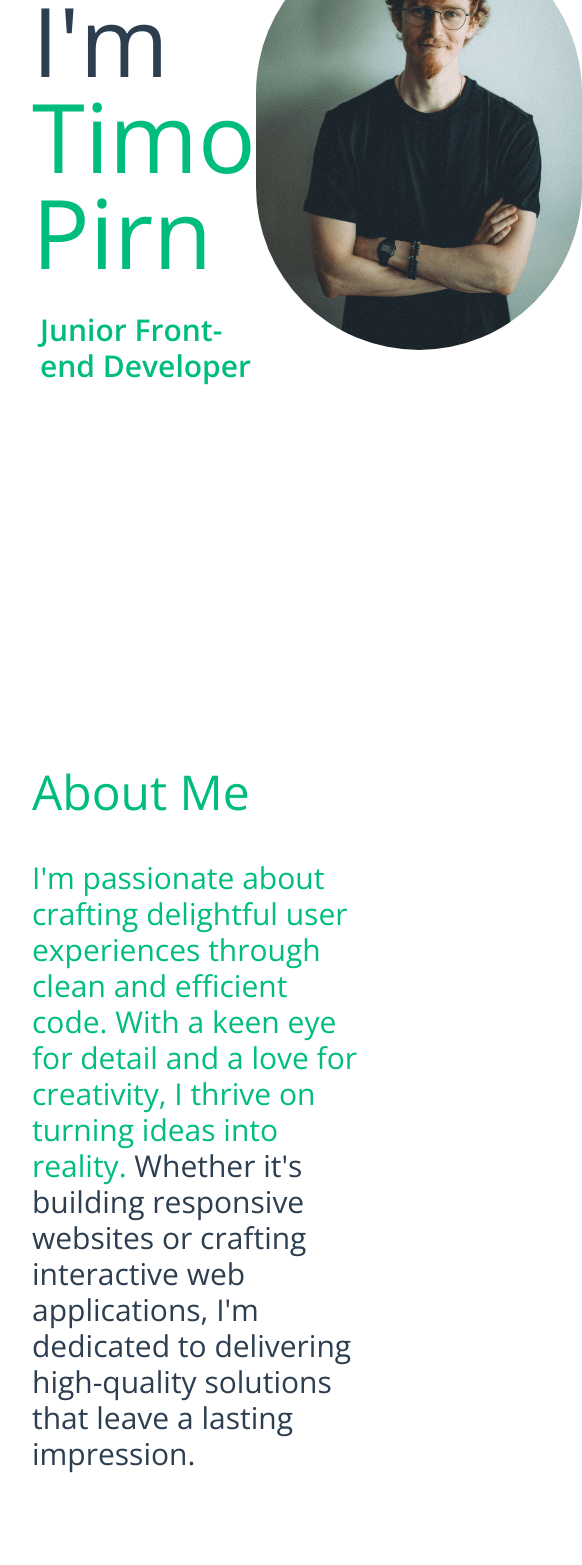
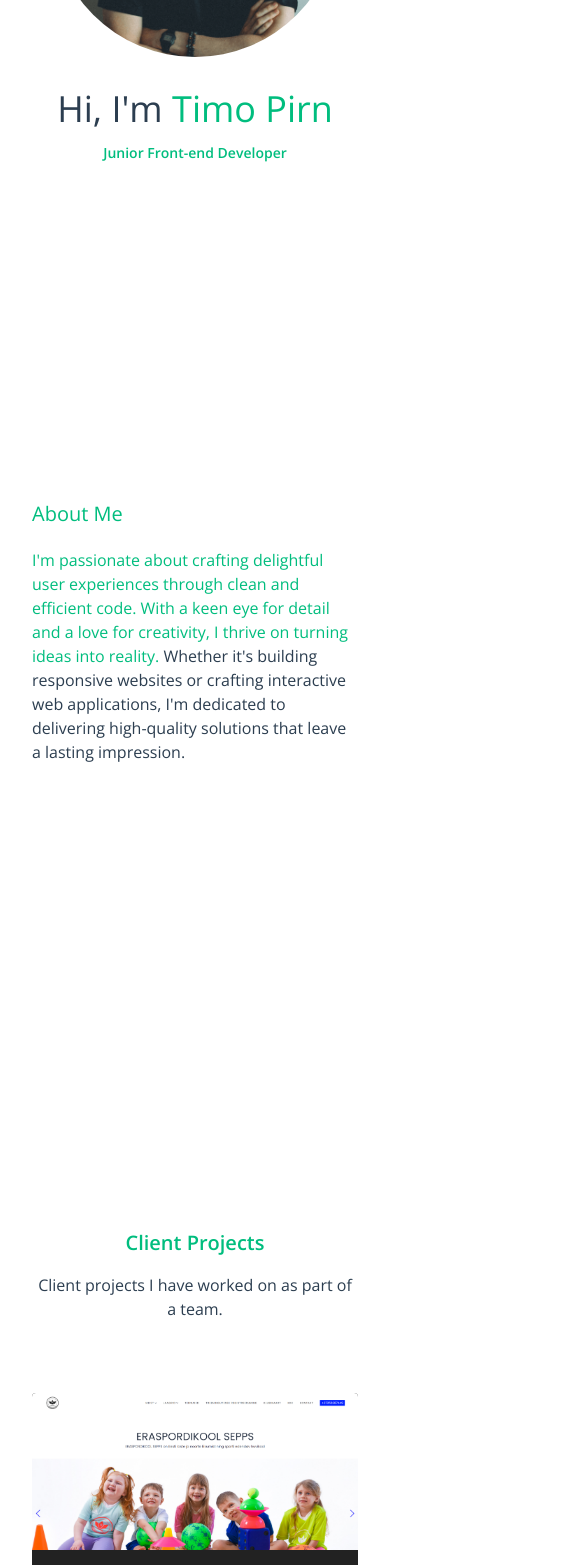
Before and after one commit to TimTimDev/dev-portfolio, a Vue app: page / in a window 390 px wide. Shown: the part 432-1997 px from the top of the page, 582 px wide, since content can reach past the window. Built offline with nearby package versions, Linux system fonts and the light colour scheme.

Commit message:
added styling for mobile views

```diff
--- a/src/components/AboutMe.vue
+++ b/src/components/AboutMe.vue
@@ -1,13 +1,8 @@
-<script setup>
-import IconPerson from '../components/icons/IconPerson.vue'
-</script>
-
 <template>
-
-    <div id="about" class="flex mb-96">
+    <div id="about" class="flex mb-[55vh]">
         <div class="text-left">
-            <h2 class="text-green text-5xl mb-11 ">About Me</h2>
-            <p class="text-3xl">
+            <h2 class="text-green text-xl sm:text-2xl md:text-3xl lg:text-4xl xl:text-5xl mb-5 md:mb-11 ">About Me</h2>
+            <p class="text-base sm:text-lg md:text-xl lg:text-2xl xl:text-3xl">
                 <span class="text-green">
                     I'm passionate about crafting delightful user experiences through clean and efficient code. With a keen eye for detail and a love for creativity, I thrive on turning ideas into reality.
                 </span>
--- a/src/components/Footer.vue
+++ b/src/components/Footer.vue
@@ -6,14 +6,13 @@ import IconMail from '../components/icons/IconMail.vue'
 
 <template>
     <div id="contact" class="bg-[#0f0f0f] w-full h-[25vh] text-gray flex flex-col justify-center items-center">
-        <div class="flex justify-evenly w-2/4">
+        <div class="flex justify-between sm:justify-evenly w-2/4">
             <a href="https://www.linkedin.com/in/timo-pirn-32b26a232/" target="_blank">
-                <IconLinkedIn class="transition duration-300 hover:text-green"/>
+                <IconLinkedIn class="transition duration-300 hover:text-green max-w-8 md:max-w-full"/>
             </a>
             <a href="https://github.com/TimTimDev" target="_blank">
-                <IconGithub class="transition duration-300 hover:text-green"/>
+                <IconGithub class="transition duration-300 hover:text-green max-w-8 md:max-w-full"/>
             </a>
         </div>
-
     </div>
 </template>
--- a/src/components/Header.vue
+++ b/src/components/Header.vue
@@ -1,5 +1,5 @@
 <template>
-    <nav class="bg-black flex justify-end text-green text-xl py-8">
+    <nav class="bg-black hidden sm:flex sm:justify-center xl:justify-end text-green text-base md:text-xl py-8">
         <a class="mr-12 hover:underline" href="#start">Start</a>
         <a class="mr-12 hover:underline" href="#about">About Me</a>
         <a class="mr-12 hover:underline" href="#projects">Projects</a>
--- a/src/components/HelloWorld.vue
+++ b/src/components/HelloWorld.vue
@@ -1,9 +1,9 @@
 <template>
-  <div id="start" class="flex items-center justify-between w-full mt-44 mb-96">
-    <div class="text-left">
-      <h1 class="text-8xl">Hi, I'm <span class="text-green">Timo Pirn</span></h1>
-      <h2 class="text-green font-semibold text-3xl mt-8 pl-2">Junior Front-end Developer</h2>
+  <div id="start" class="flex flex-col-reverse sm:flex-row items-center sm:justify-center w-full mt-[20vh] mb-[40vh]">
+    <div class="text-center sm:text-left sm:mr-8 lg:mr-12">
+      <h1 class="text-4xl md:text-5xl lg:text-7xl xl:text-8xl mt-8 sm:mt-0">Hi, I'm <span class="text-green">Timo Pirn</span></h1>
+      <h2 class="text-green font-semibold text-sm md:text-lg lg:text-2xl xl:text-3xl mt-3.5 sm:mt-8 sm:pl-2">Junior Front-end Developer</h2>
     </div>
-    <img alt="A picture of Timo" src="@/assets/Timo.webp" class="rounded-full w-[420px] h-[420px] object-cover object-top" />
+    <img alt="A picture of Timo" src="@/assets/Timo.webp" class="rounded-full object-cover object-top w-72 h-72 sm:w-64 sm:h-64 md:w-72 md:h-72 lg:w-80 lg:h-80 xl:w-[420px] xl:h-[420px]" />
   </div>
 </template>
--- a/src/components/LogoCarousel.vue
+++ b/src/components/LogoCarousel.vue
@@ -12,7 +12,7 @@ const logos = [
   { src: Html5, alt: 'HTML5' },
   { src: Css3, alt: 'CSS3' },
   { src: Javascript, alt: 'Javascript' },
-  { src: Tailwind, alt: 'Tailwind' },
+  { src: Tailwind, alt: 'TailwindCSS' },
   { src: Statamic, alt: 'Statamic' },
   { src: Vue, alt: 'Vue' },
   { src: Laravel, alt: 'Laravel' }
@@ -20,16 +20,16 @@ const logos = [
 </script>
 
 <template>
-  <div class="grid grid-cols-8 mt-8 mb-[25vh]">
+  <div class="grid grid-cols-8 mt-8 mb-[20vh]">
       <div class="col-start-2 col-span-6 w-full h-28 inline-flex flex-nowrap overflow-hidden [mask-image:_linear-gradient(to_right,transparent_0,_black_128px,_black_calc(100%-128px),transparent_100%)]">
-        <ul class="flex items-center justify-center [&_li]:mx-8 [&_img]:max-w-none animate-infinite-scroll">
+        <ul class="flex items-center justify-center [&_li]:mx-4 sm:[&_li]:mx-8 [&_img]:max-w-8 sm:[&_img]:max-w-11 lg:[&_img]:max-w-none animate-infinite-scroll">
           <template v-for="logo in logos">
             <li>
               <img :src="logo.src" :alt="logo.alt" />
             </li>
           </template>
         </ul>
-        <ul class="flex items-center justify-center [&_li]:mx-8 [&_img]:max-w-none animate-infinite-scroll" aria-hidden="true">
+        <ul class="flex items-center justify-center [&_li]:mx-4 sm:[&_li]:mx-8 [&_img]:max-w-8 sm:[&_img]:max-w-11 lg:[&_img]:max-w-none animate-infinite-scroll" aria-hidden="true">
           <template v-for="logo in logos">
             <li>
               <img :src="logo.src" :alt="logo.alt" />
--- a/src/components/Projects.vue
+++ b/src/components/Projects.vue
@@ -5,11 +5,11 @@ import ProjectsCard from './ProjectsCard.vue'
 
 <template>
   <div id="projects" class="mb-10">
-    <h2 class="font-semibold text-green text-5xl mb-4">Client Projects</h2>
-    <p class="text-3xl mt-2">Client projects I have worked on as part of a team.</p>
+    <h2 class="font-semibold text-green text-xl sm:text-2xl md:text-3xl lg:text-4xl xl:text-5xl mb-4">Client Projects</h2>
+    <p class="text-base sm:text-lg md:text-xl lg:text-2xl xl:text-3xl mt-2">Client projects I have worked on as part of a team.</p>
   </div>
 
-  <div class="grid grid-cols-6 gap-6 mt-8">
+  <div class="flex flex-col sm:grid sm:grid-cols-6 gap-6 mt-8">
 
     <ProjectsCard  />
 
--- a/src/components/ProjectsCard.vue
+++ b/src/components/ProjectsCard.vue
@@ -6,13 +6,13 @@ import ProjectCards from "../assets/cards.json"
 
   <a v-for="card in ProjectCards.cards"
   :href="card.link" target="_blank"
-  class="col-span-2 transition duration-300 hover:scale-105 rounded bg-black-soft" >
+  class="sm:col-span-3 lg:col-span-2 transition duration-300 hover:scale-105 rounded bg-black-soft" >
     <img :src="card.imgSrc" :alt="card.imgAlt" class="rounded-t w-full"/>
     <div>
-      <h3 class="text-lg font-bold text-green mt-4">
+      <h3 class="text-base sm:text-lg font-bold text-green mt-4">
         {{ card.title }}
       </h3>
-      <ul class="flex justify-evenly py-4">
+      <ul class="flex justify-evenly text-xs sm:text-base py-4">
         <li v-for="tech in card.techs">
           {{ tech }}
         </li>
```
